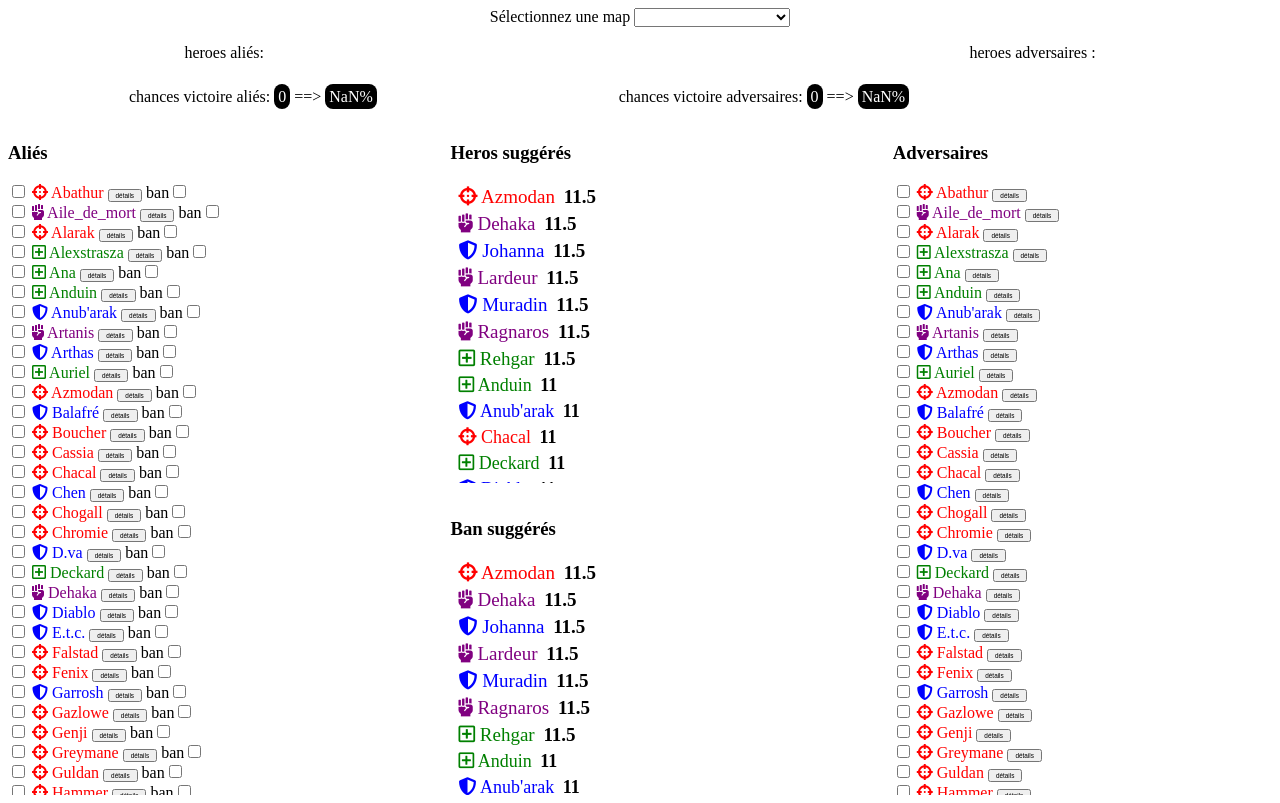
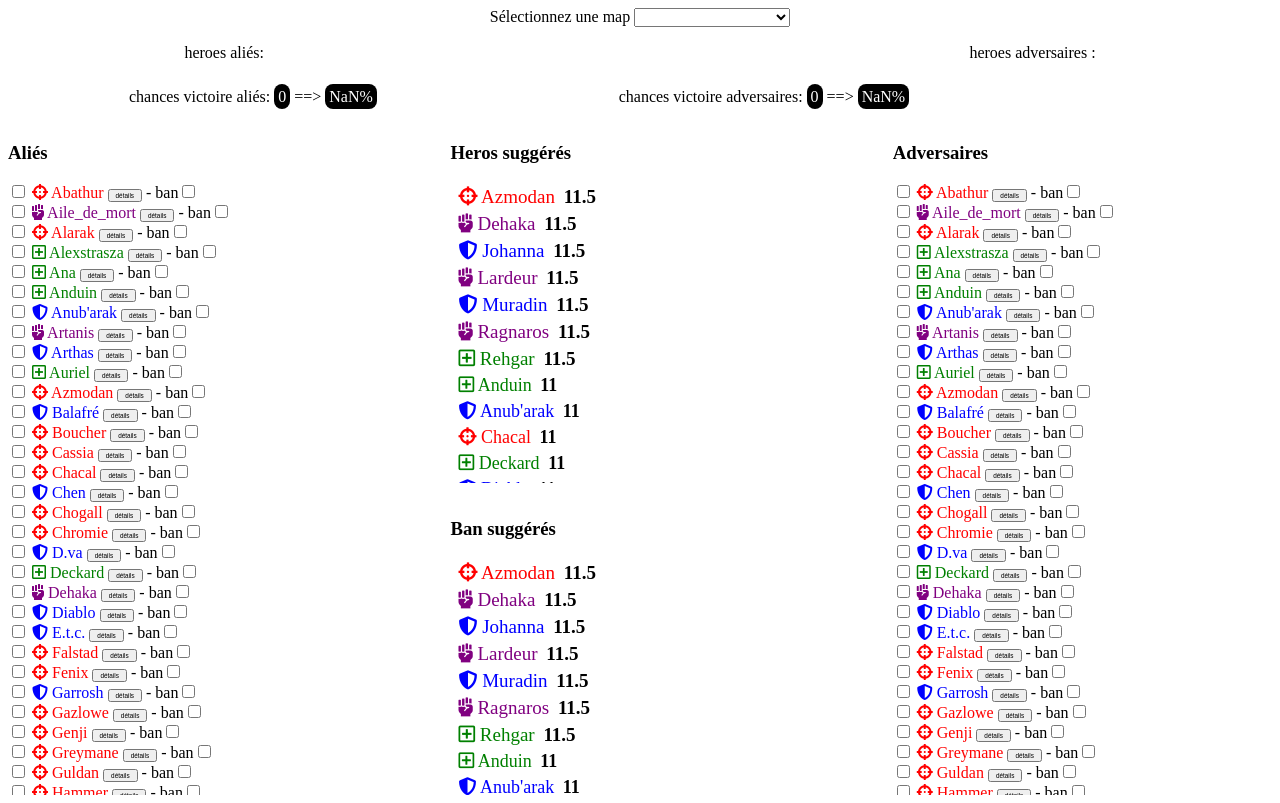
Before and after one commit to olivierboudjema/heroes-draft, an Angular app: page / in a window 1280 px wide. Built offline with nearby package versions, Linux system fonts and the light colour scheme.

Commit message:
fix ban feature

```diff
--- a/src/app/heroes/heroes.component.html
+++ b/src/app/heroes/heroes.component.html
@@ -14,7 +14,7 @@
         <button class="button-small" (click)="hero.showDetails = !hero.showDetails">
           détails
         </button>
-        ban<input type="checkbox" [(ngModel)]="hero.banned" (change)="onAlieBanned(hero)" />
+        - ban<input type="checkbox" [(ngModel)]="hero.banned" (change)="onAlieBanned(hero)" />
       </div>
       <div *ngIf="hero.showDetails">
         <app-hero-details [hero]="hero"></app-hero-details>
@@ -71,7 +71,7 @@
         <button class="button-small" (click)="hero.showDetailsAdversaire = !hero.showDetailsAdversaire">
           détails
         </button>
-        <!-- ban<input type="checkbox" [(ngModel)]="hero.banned" (change)="onAdversaireBanned(hero)" /> -->
+        - ban<input type="checkbox" [(ngModel)]="hero.banned" (change)="onAdversaireBanned(hero)" />
       </div>
 
       <div *ngIf="hero.showDetailsAdversaire">
--- a/src/app/heroes/heroes.component.ts
+++ b/src/app/heroes/heroes.component.ts
@@ -70,7 +70,6 @@
   }
 
   onAlieBanned(hero: Hero) {
-
     this.heroesSuggested = this.heroesSuggested.filter(hero => hero.banned !== true);
     this.bansSuggested.forEach(element => {
       if (element.name === hero.name) {
@@ -87,18 +86,17 @@
   }
 
   onAdversaireBanned(hero: Hero) {
-
-    this.heroesSuggested = this.heroesSuggested.filter(hero => hero.selectedAdversaire !== true);
-    this.bansSuggested.forEach(element => {
+    this.bansSuggested = this.bansSuggested.filter(hero => hero.banned !== true);
+    this.heroesSuggested.forEach(element => {
       if (element.name === hero.name) {
-        element.selectedAdversaire = true
-        this.bansSuggested = this.bansSuggested.filter(hero => hero.selectedAdversaire !== true);
+        element.banned = true
+        this.heroesSuggested = this.heroesSuggested.filter(hero => hero.banned !== true);
       }
     });
-    if (hero.selectedAdversaire === false) {
+    if (hero.banned === false) {
+      this.bansSuggested.push(hero);
       this.heroesSuggested.push(hero);
-      this.bansSuggested.push(hero);
-      this.bansSuggested = this.bansSuggested.slice().sort((a: { value: number; }, b: { value: number; }) => b.value - a.value);
+      this.heroesSuggested = this.heroesSuggested.slice().sort((a: { value: number; }, b: { value: number; }) => b.value - a.value);
     }
   }
 
```
